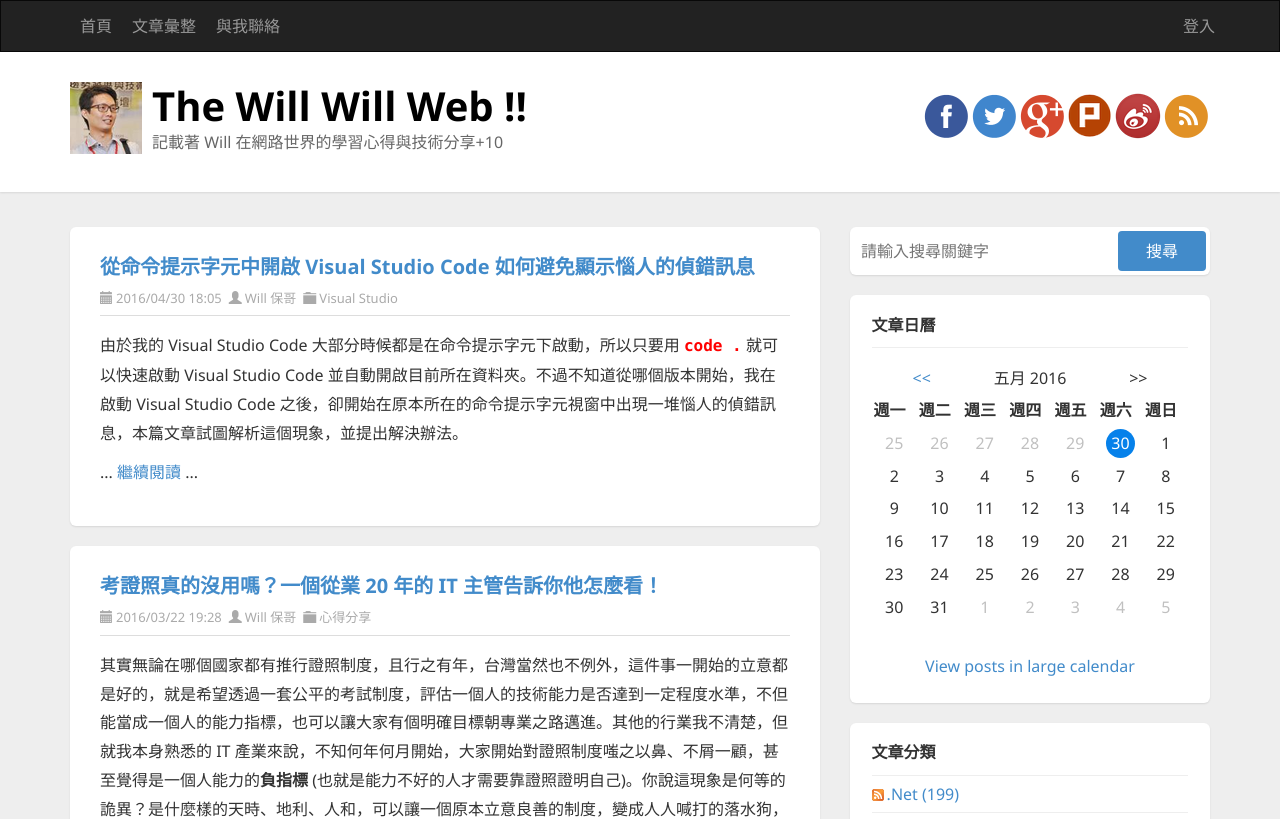
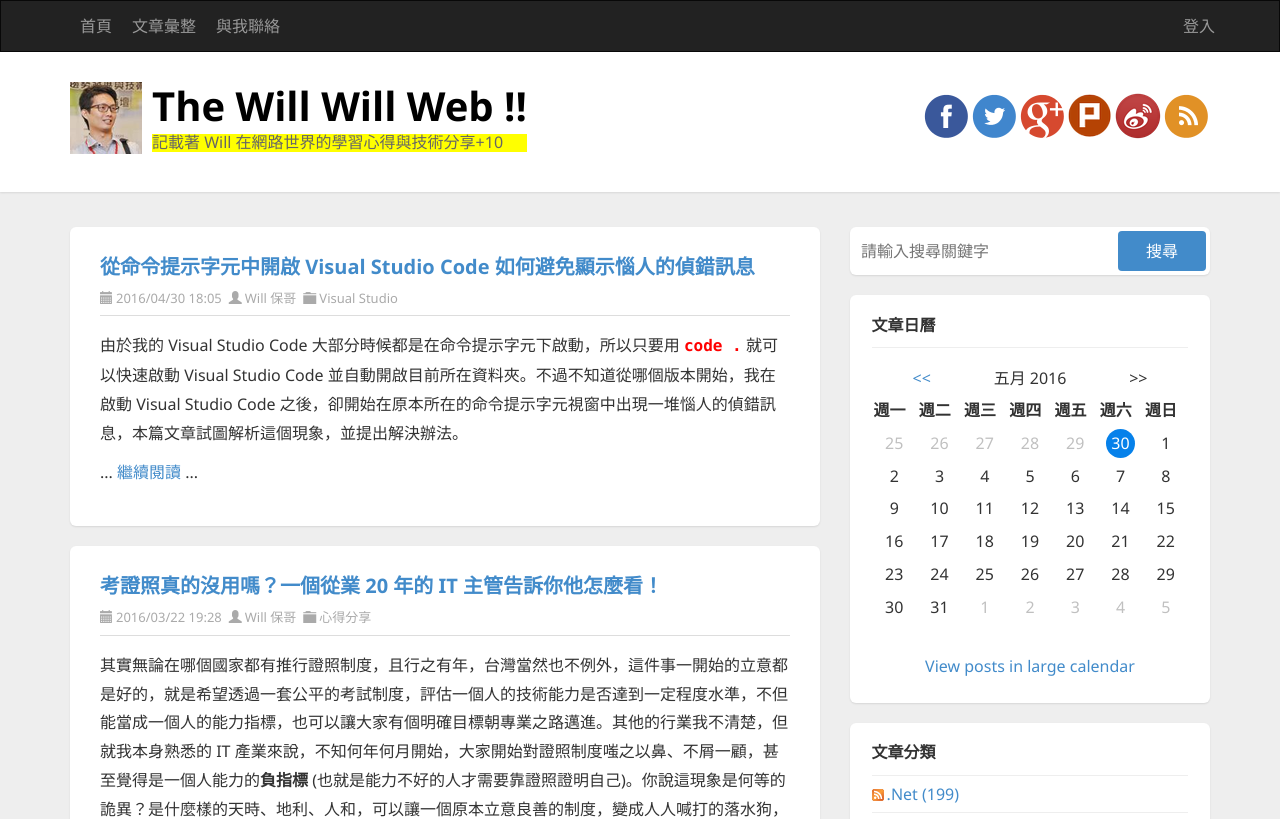
Before and after one commit to CrazyLemonLin/ng2LabDemo, an Angular app: page / in a window 1280 px wide. Shown: the top 819 px of the page. Built offline with nearby package versions, Linux system fonts and the light colour scheme.

Commit message:
練習屬性型指令

```diff
--- a/src/app/header-component/header-component.component.css
+++ b/src/app/header-component/header-component.component.css
@@ -0,0 +1,3 @@
+.subtitle{
+  color: blue !important;
+}
--- a/src/app/header-component/header-component.component.html
+++ b/src/app/header-component/header-component.component.html
@@ -31,7 +31,10 @@
                       {{title}}
                   </a>
         </h1>
-            <h3 (click)="plusOne($event)" >{{subtitle}}+{{num}}</h3>
+        <h3
+        (click)="plusOne($event)"
+        [ngClass]="{subtitle: num%2 === 1}"
+        [ngStyle]="getHeaderStyle()">{{subtitle}}+{{num}}</h3>
       </hgroup>
       <div id="social-icons" class="pull-right social-icon" [hidden]="isHide">
         <a href="https://www.facebook.com/will.fans" title="Will 保哥的技術交流中心" target="_blank">
--- a/src/app/header-component/header-component.component.ts
+++ b/src/app/header-component/header-component.component.ts
@@ -7,20 +7,28 @@ import { Component, OnInit } from '@angular/core';
 })
 export class HeaderComponentComponent implements OnInit {
 
-  title='The Will Will Web !!'
+  title = 'The Will Will Web !!'
   titleurl = 'http://blog.miniasp.com/';
 
   subtitle = '記載著 Will 在網路世界的學習心得與技術分享';
-  num=10;
+
+  num = 10;
 
   isHide = false;
+
+  headerBg = "yellow";
 
   constructor() { }
 
   ngOnInit() {
   }
-  plusOne(event){
+
+  plusOne(event) {
     console.log(event);
-    this.num ++;
+    this.num++;
+  }
+
+  getHeaderStyle() {
+    return { 'background-color': this.headerBg };
   }
 }
```
Lines whose indentation alone changed are shown as unchanged.
